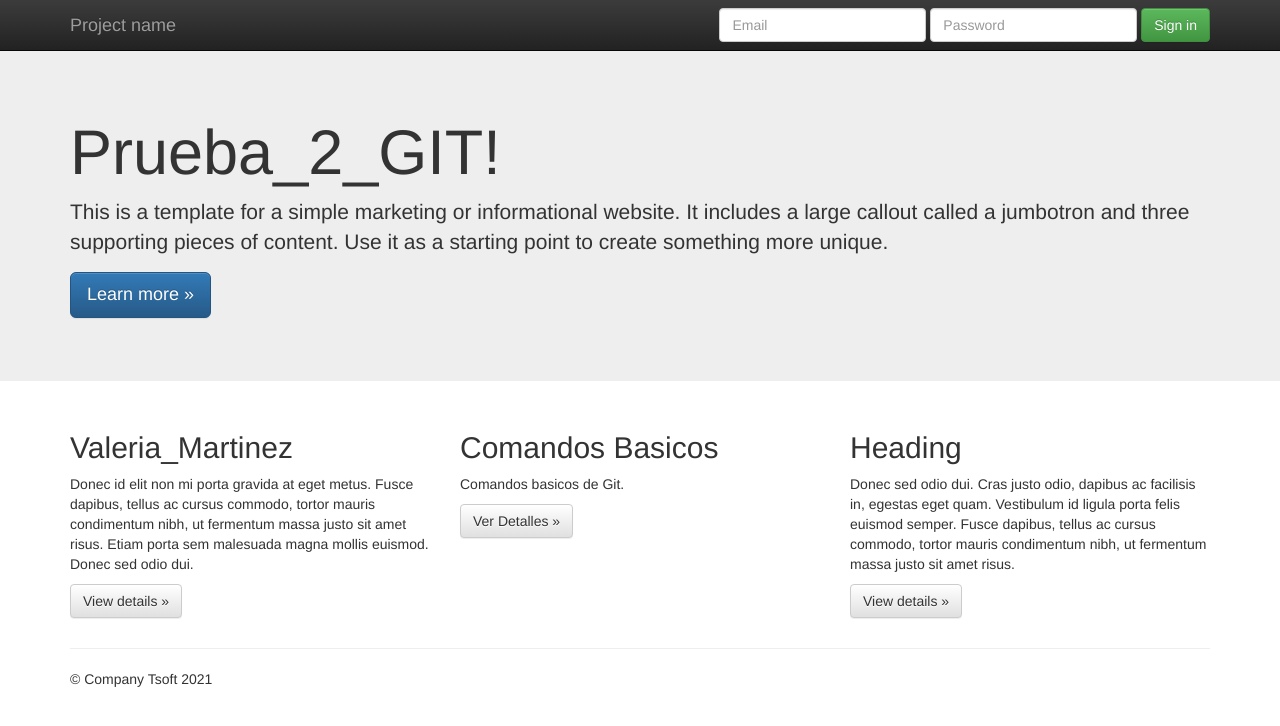
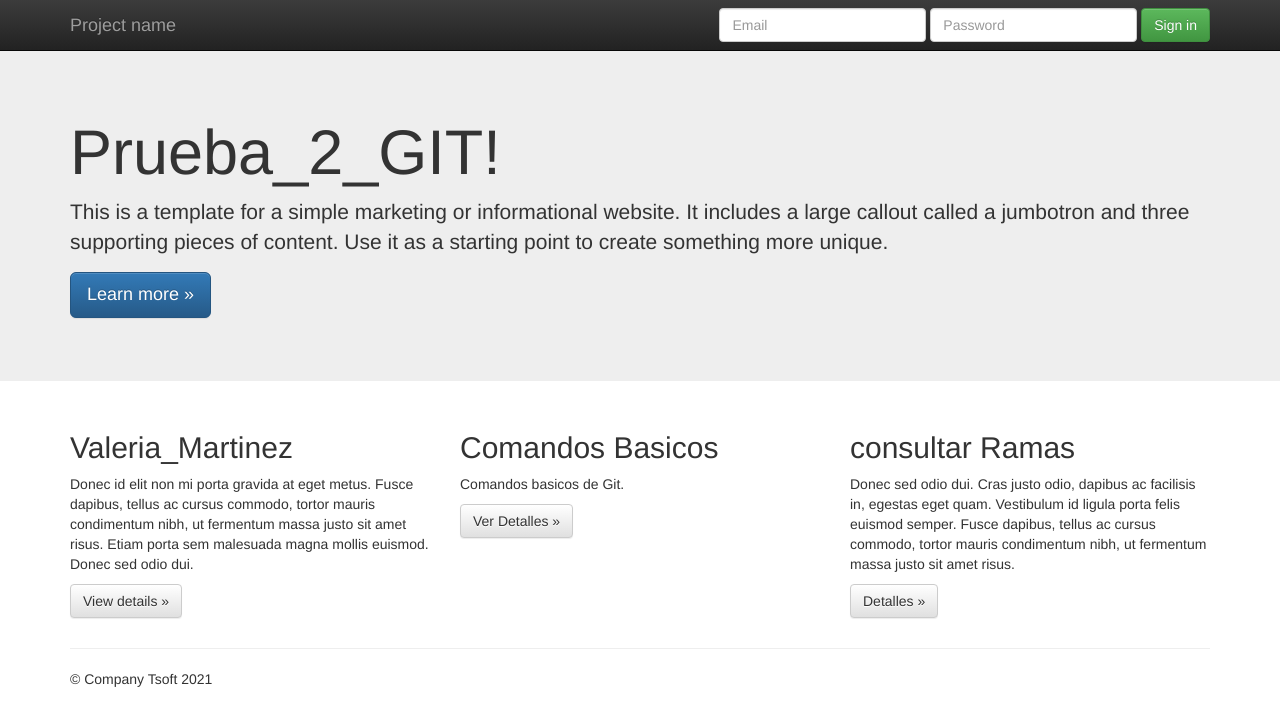
Before and after one commit to valeriavpmp/Trabajo2_valeria_martinez, a plain HTML site: page index.html in a window 1280 px wide. Drawn offline with nearby package versions, Linux system fonts and the light colour scheme.

Commit message:
se suben cambios 2

```diff
--- a/index.html
+++ b/index.html
@@ -75,9 +75,9 @@
           <p><a class="btn btn-default" href="#" role="button">Ver Detalles &raquo;</a></p>
        </div>
         <div class="col-md-4">
-          <h2>Heading</h2>
+          <h2>consultar Ramas</h2>
           <p>Donec sed odio dui. Cras justo odio, dapibus ac facilisis in, egestas eget quam. Vestibulum id ligula porta felis euismod semper. Fusce dapibus, tellus ac cursus commodo, tortor mauris condimentum nibh, ut fermentum massa justo sit amet risus.</p>
-          <p><a class="btn btn-default" href="#" role="button">View details &raquo;</a></p>
+          <p><a class="btn btn-default" href="#" role="button">Detalles &raquo;</a></p>
         </div>
       </div>
 
```
